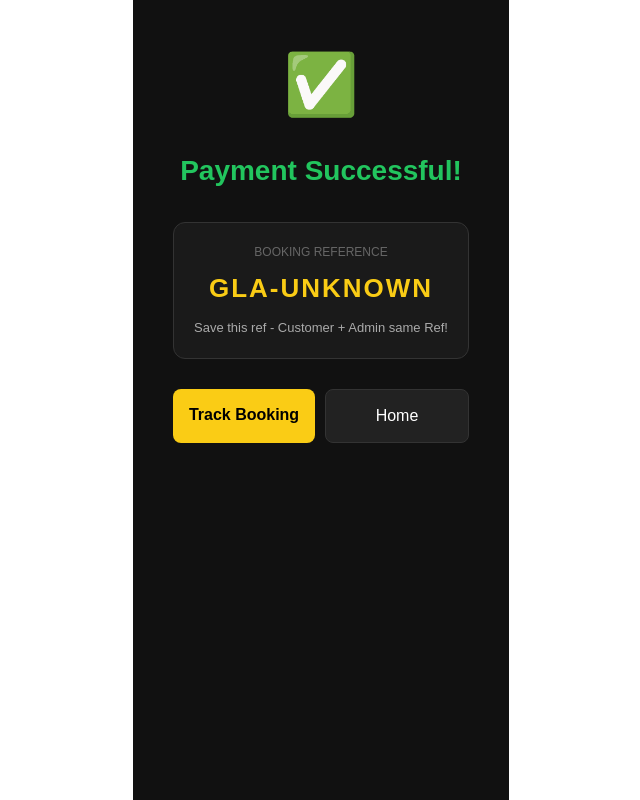
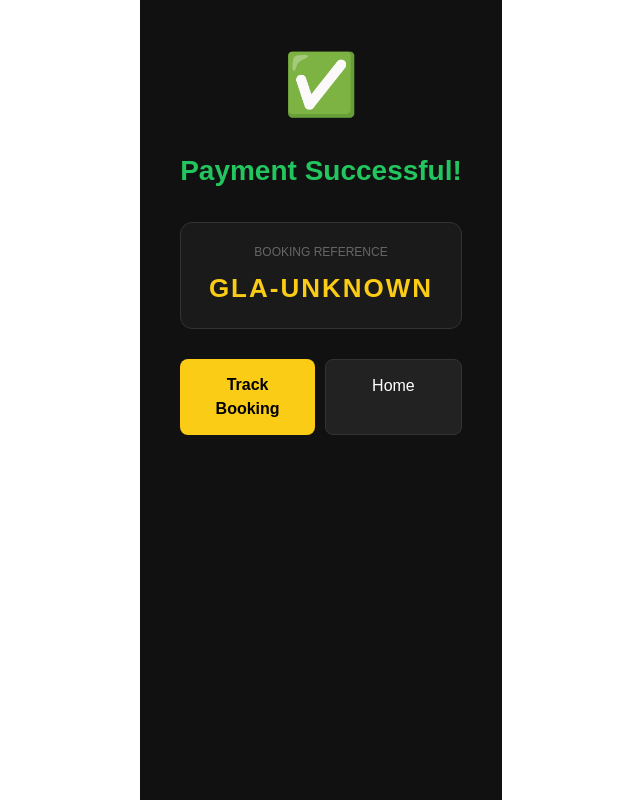
Before and after one commit to ayaan41/ai-garage, a Next.js app: page /success in a window 1280 px wide. Shown: the whole page, without its empty margins (319-959 px from the left). Built offline with nearby package versions, Linux system fonts and the light colour scheme.

Commit message:
Add success page in correct folder - fix 404

```diff
--- a/src/app/success/page.tsx
+++ b/src/app/success/page.tsx
@@ -13,7 +13,6 @@ function SuccessContent() {
       <div style={{ marginTop: "30px", padding: "20px", border: "1px solid #333", borderRadius: "12px", background: "#1a1a1a" }}>
         <p style={{ fontSize: "12px", color: "#666" }}>BOOKING REFERENCE</p>
         <p style={{ fontSize: "26px", fontWeight: "bold", color: "#facc15", marginTop: "8px", letterSpacing: "2px" }}>{bookingRef}</p>
-        <p style={{ marginTop: "10px", fontSize: "13px", color: "#aaa" }}>Save this ref - Customer + Admin same Ref!</p>
       </div>
       <div style={{ marginTop: "30px", display: "flex", gap: "10px" }}>
         <Link href={`/track/${bookingRef}`} style={{ flex: 1, padding: "14px", background: "#facc15", color: "black", fontWeight: "bold", borderRadius: "8px", textDecoration: "none" }}>Track Booking</Link>
@@ -22,7 +21,6 @@ function SuccessContent() {
     </div>
   );
 }
-
 export default function SuccessPage() {
   return (
     <Suspense fallback={<div style={{ padding: "40px", color: "white", background: "#111", minHeight: "100vh", textAlign: "center" }}>Loading...</div>}>
```
